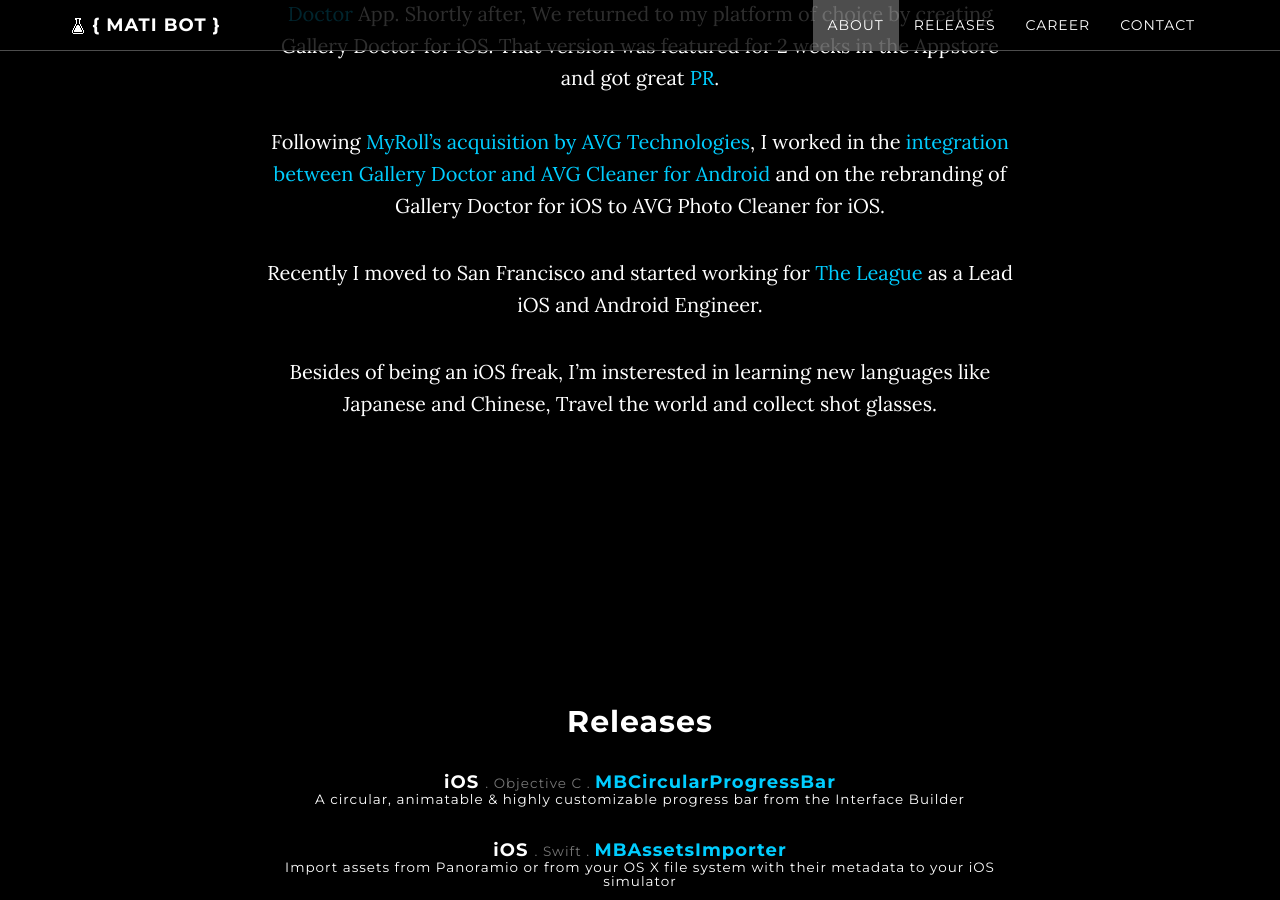
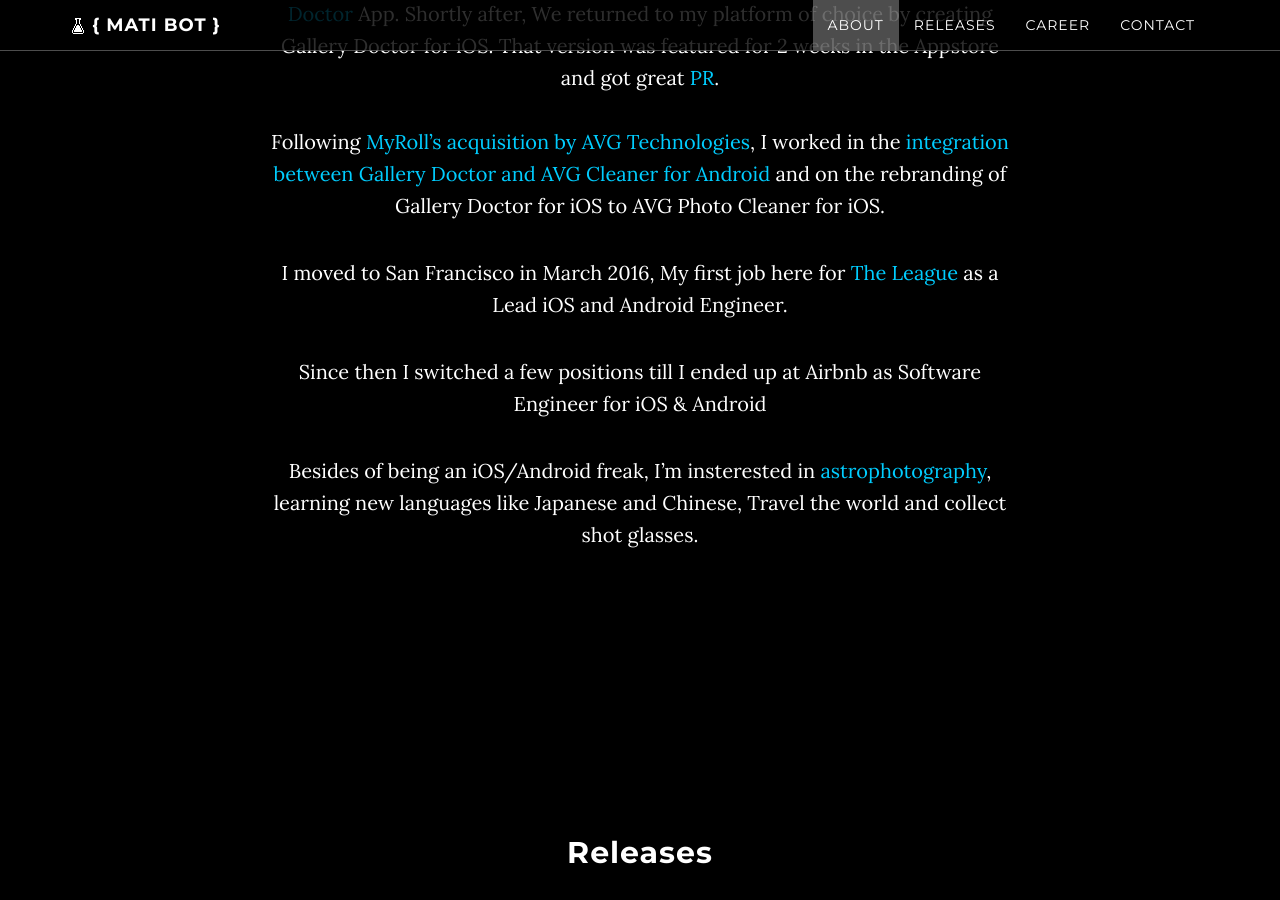
Before and after one commit to MatiBot/MatiBot.github.io, a Jekyll site: the page built from index.html, in a window 1280 px wide and 900 px high, scrolled down 1956 px. Built offline with Jekyll 4.4.1, drawn with Linux system fonts in a browser that asks for light colours; comment, search, counter and statistics services are not loaded.

Commit message:
Update about.html

```diff
--- a/about.html
+++ b/about.html
@@ -21,6 +21,8 @@ Shortly after, We returned to my platform of choice by creating Gallery Doctor f
 That version was featured for 2 weeks in the Appstore and got great <a href="http://venturebeat.com/2015/08/21/10-apps-that-should-be-core-smartphone-features/">PR</a>.<br><br>
 Following <a href="http://venturebeat.com/2015/11/12/avg-acquires-israeli-photo-management-startup-myroll-plans-to-integrate-the-technologies/">MyRoll's acquisition by AVG Technologies</a>, I worked in the <a href="http://androidcommunity.com/avg-cleaner-for-android-now-with-photo-cleaner-function-20160106/">integration between Gallery Doctor and AVG Cleaner for Android</a> and on the rebranding of Gallery Doctor for iOS to AVG Photo Cleaner for iOS.
 
-Recently I moved to San Francisco and started working for <a href="http://www.theleague.com/">The League</a> as a Lead iOS and Android Engineer.
+I moved to San Francisco in March 2016, My first job here for <a href="http://www.theleague.com/">The League</a> as a Lead iOS and Android Engineer.
 
-Besides of being an iOS freak, I'm insterested in learning new languages like Japanese and Chinese, Travel the world and collect shot glasses.
+Since then I switched a few positions till I ended up at Airbnb as Software Engineer for iOS & Android
+
+Besides of being an iOS/Android freak, I'm insterested in <a href="http://astro.mati.bot">astrophotography</a>, learning new languages like Japanese and Chinese, Travel the world and collect shot glasses.
```
